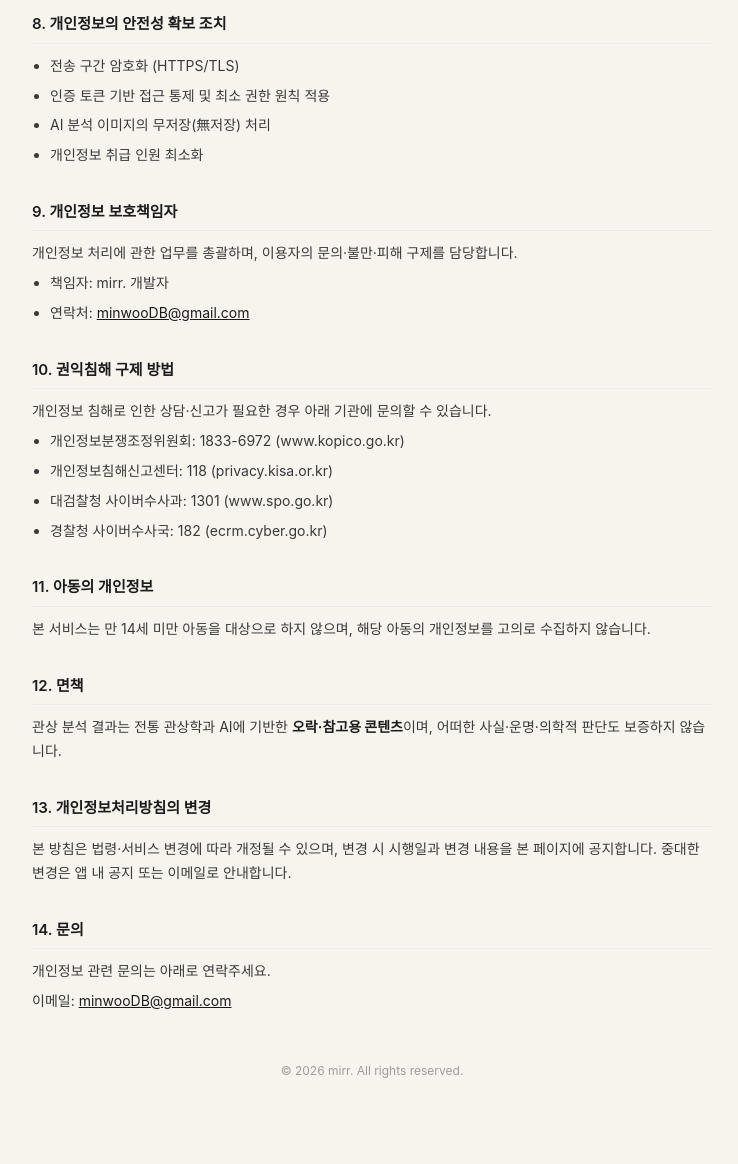
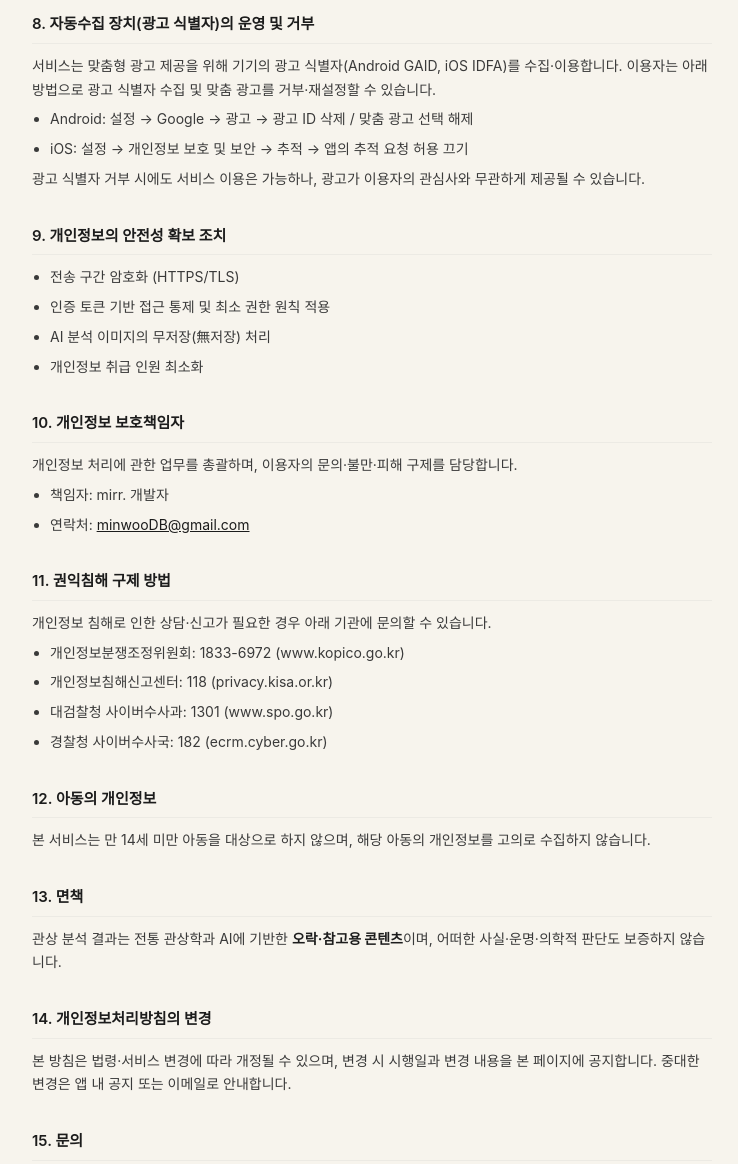
Before and after one commit to minwooDB/mirr-policy, a plain HTML site: page index.html in a window 1280 px wide. Shown: the part 2020-3184 px from the top of the page, without its empty margins (268-1006 px from the left). Before the commit the page ends 3141 px from the top, so only its background shows below. Drawn offline with Linux system fonts and the light colour scheme.

Commit message:
Add 자동수집장치(광고식별자) 거부 조항, 섹션 재번호

```diff
--- a/index.html
+++ b/index.html
@@ -106,6 +106,7 @@
     </ul>
 
     <h2>7. 정보주체(이용자)의 권리와 행사 방법</h2>
+
     <ul>
       <li>개인정보 열람·정정·삭제·처리정지 요청 가능</li>
       <li>AI 분석 기능 미사용으로 이미지 전송 거부 가능</li>
@@ -113,7 +114,15 @@
       <li>권리 행사는 제9조의 개인정보 보호책임자에게 이메일로 요청할 수 있으며, 서비스는 지체 없이 조치합니다.</li>
     </ul>
 
-    <h2>8. 개인정보의 안전성 확보 조치</h2>
+    <h2>8. 자동수집 장치(광고 식별자)의 운영 및 거부</h2>
+    <p>서비스는 맞춤형 광고 제공을 위해 기기의 광고 식별자(Android GAID, iOS IDFA)를 수집·이용합니다. 이용자는 아래 방법으로 광고 식별자 수집 및 맞춤 광고를 거부·재설정할 수 있습니다.</p>
+    <ul>
+      <li>Android: 설정 → Google → 광고 → 광고 ID 삭제 / 맞춤 광고 선택 해제</li>
+      <li>iOS: 설정 → 개인정보 보호 및 보안 → 추적 → 앱의 추적 요청 허용 끄기</li>
+    </ul>
+    <p>광고 식별자 거부 시에도 서비스 이용은 가능하나, 광고가 이용자의 관심사와 무관하게 제공될 수 있습니다.</p>
+
+    <h2>9. 개인정보의 안전성 확보 조치</h2>
     <ul>
       <li>전송 구간 암호화 (HTTPS/TLS)</li>
       <li>인증 토큰 기반 접근 통제 및 최소 권한 원칙 적용</li>
@@ -121,14 +130,14 @@
       <li>개인정보 취급 인원 최소화</li>
     </ul>
 
-    <h2>9. 개인정보 보호책임자</h2>
+    <h2>10. 개인정보 보호책임자</h2>
     <p>개인정보 처리에 관한 업무를 총괄하며, 이용자의 문의·불만·피해 구제를 담당합니다.</p>
     <ul>
       <li>책임자: mirr. 개발자</li>
       <li>연락처: <a href="mailto:minwooDB@gmail.com">minwooDB@gmail.com</a></li>
     </ul>
 
-    <h2>10. 권익침해 구제 방법</h2>
+    <h2>11. 권익침해 구제 방법</h2>
     <p>개인정보 침해로 인한 상담·신고가 필요한 경우 아래 기관에 문의할 수 있습니다.</p>
     <ul>
       <li>개인정보분쟁조정위원회: 1833-6972 (www.kopico.go.kr)</li>
@@ -137,16 +146,16 @@
       <li>경찰청 사이버수사국: 182 (ecrm.cyber.go.kr)</li>
     </ul>
 
-    <h2>11. 아동의 개인정보</h2>
+    <h2>12. 아동의 개인정보</h2>
     <p>본 서비스는 만 14세 미만 아동을 대상으로 하지 않으며, 해당 아동의 개인정보를 고의로 수집하지 않습니다.</p>
 
-    <h2>12. 면책</h2>
+    <h2>13. 면책</h2>
     <p>관상 분석 결과는 전통 관상학과 AI에 기반한 <strong>오락·참고용 콘텐츠</strong>이며, 어떠한 사실·운명·의학적 판단도 보증하지 않습니다.</p>
 
-    <h2>13. 개인정보처리방침의 변경</h2>
+    <h2>14. 개인정보처리방침의 변경</h2>
     <p>본 방침은 법령·서비스 변경에 따라 개정될 수 있으며, 변경 시 시행일과 변경 내용을 본 페이지에 공지합니다. 중대한 변경은 앱 내 공지 또는 이메일로 안내합니다.</p>
 
-    <h2>14. 문의</h2>
+    <h2>15. 문의</h2>
     <p>개인정보 관련 문의는 아래로 연락주세요.</p>
     <p>이메일: <a href="mailto:minwooDB@gmail.com">minwooDB@gmail.com</a></p>
 
```
